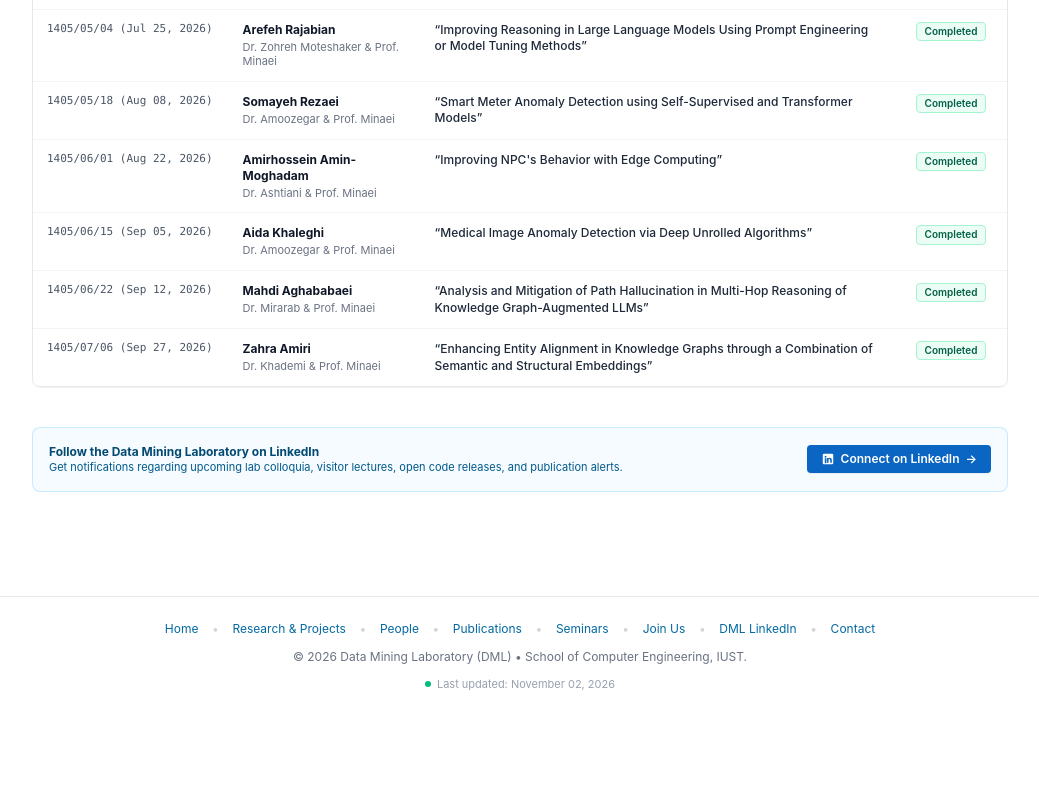
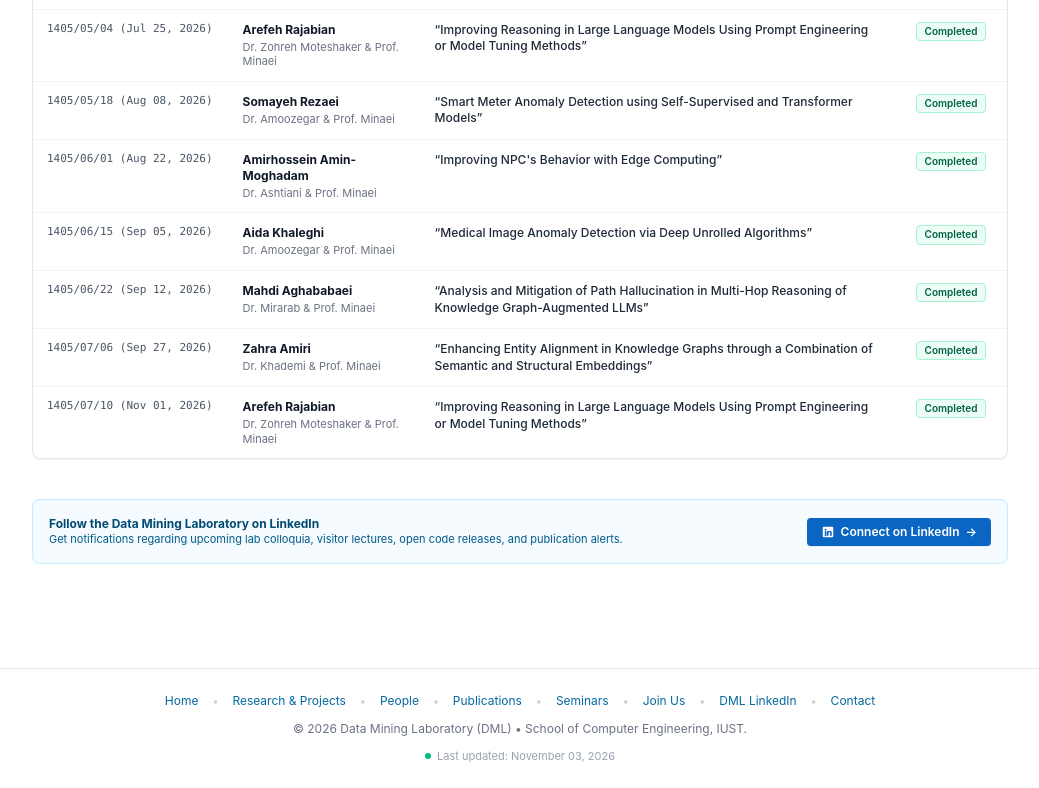
Before and after one commit to PooryaSN2000/iust-dml-website, a website built with Vite: page seminars.html in a window 1280 px wide. Shown: the part 1245-2033 px from the top of the page, without its empty margins (120-1159 px from the left). Before the commit the page ends 1960 px from the top, so only its background shows below. Built offline with nearby package versions, Linux system fonts and the light colour scheme.

Commit message:
feat(seminars): add gen-18 colloquium and sync scholar data (9958 citations)

```diff
--- a/contact.html
+++ b/contact.html
@@ -145,9 +145,9 @@
         <a href="./contact.html" class="hover:underline hover:text-gray-800 transition-colors">Contact</a>
       </nav>
       <div>&copy; 2026 Data Mining Laboratory (DML) &bull; School of Computer Engineering, IUST.</div>
-      <div class="inline-flex items-center gap-1.5 text-[11px] text-gray-400" title="Last updated: November 02, 2026 (1405/08/11)">
+      <div class="inline-flex items-center gap-1.5 text-[11px] text-gray-400" title="Last updated: November 03, 2026 (1405/08/12)">
         <span class="w-1.5 h-1.5 rounded-full bg-emerald-500"></span>
-        <span>Last updated: November 02, 2026</span>
+        <span>Last updated: November 03, 2026</span>
       </div>
     </div>
   </footer>
--- a/index.html
+++ b/index.html
@@ -220,9 +220,9 @@
         <a href="./contact.html" class="hover:underline hover:text-gray-800 transition-colors">Contact</a>
       </nav>
       <div>&copy; 2026 Data Mining Laboratory (DML) &bull; School of Computer Engineering, IUST.</div>
-      <div class="inline-flex items-center gap-1.5 text-[11px] text-gray-400" title="Last updated: November 02, 2026 (1405/08/11)">
+      <div class="inline-flex items-center gap-1.5 text-[11px] text-gray-400" title="Last updated: November 03, 2026 (1405/08/12)">
         <span class="w-1.5 h-1.5 rounded-full bg-emerald-500"></span>
-        <span>Last updated: November 02, 2026</span>
+        <span>Last updated: November 03, 2026</span>
       </div>
     </div>
   </footer>
--- a/join.html
+++ b/join.html
@@ -158,9 +158,9 @@
         <a href="./contact.html" class="hover:underline hover:text-gray-800 transition-colors">Contact</a>
       </nav>
       <div>&copy; 2026 Data Mining Laboratory (DML) &bull; School of Computer Engineering, IUST.</div>
-      <div class="inline-flex items-center gap-1.5 text-[11px] text-gray-400" title="Last updated: November 02, 2026 (1405/08/11)">
+      <div class="inline-flex items-center gap-1.5 text-[11px] text-gray-400" title="Last updated: November 03, 2026 (1405/08/12)">
         <span class="w-1.5 h-1.5 rounded-full bg-emerald-500"></span>
-        <span>Last updated: November 02, 2026</span>
+        <span>Last updated: November 03, 2026</span>
       </div>
     </div>
   </footer>
--- a/people.html
+++ b/people.html
@@ -280,9 +280,9 @@
         <a href="./contact.html" class="hover:underline hover:text-gray-800 transition-colors">Contact</a>
       </nav>
       <div>&copy; 2026 Data Mining Laboratory (DML) &bull; School of Computer Engineering, IUST.</div>
-      <div class="inline-flex items-center gap-1.5 text-[11px] text-gray-400" title="Last updated: November 02, 2026 (1405/08/11)">
+      <div class="inline-flex items-center gap-1.5 text-[11px] text-gray-400" title="Last updated: November 03, 2026 (1405/08/12)">
         <span class="w-1.5 h-1.5 rounded-full bg-emerald-500"></span>
-        <span>Last updated: November 02, 2026</span>
+        <span>Last updated: November 03, 2026</span>
       </div>
     </div>
   </footer>
--- a/publications.html
+++ b/publications.html
@@ -220,9 +220,9 @@
         <a href="./contact.html" class="hover:underline hover:text-gray-800 transition-colors">Contact</a>
       </nav>
       <div>&copy; 2026 Data Mining Laboratory (DML) &bull; School of Computer Engineering, IUST.</div>
-      <div class="inline-flex items-center gap-1.5 text-[11px] text-gray-400" title="Last updated: November 02, 2026 (1405/08/11)">
+      <div class="inline-flex items-center gap-1.5 text-[11px] text-gray-400" title="Last updated: November 03, 2026 (1405/08/12)">
         <span class="w-1.5 h-1.5 rounded-full bg-emerald-500"></span>
-        <span>Last updated: November 02, 2026</span>
+        <span>Last updated: November 03, 2026</span>
       </div>
     </div>
   </footer>
--- a/research.html
+++ b/research.html
@@ -210,9 +210,9 @@
         <a href="./contact.html" class="hover:underline hover:text-gray-800 transition-colors">Contact</a>
       </nav>
       <div>&copy; 2026 Data Mining Laboratory (DML) &bull; School of Computer Engineering, IUST.</div>
-      <div class="inline-flex items-center gap-1.5 text-[11px] text-gray-400" title="Last updated: November 02, 2026 (1405/08/11)">
+      <div class="inline-flex items-center gap-1.5 text-[11px] text-gray-400" title="Last updated: November 03, 2026 (1405/08/12)">
         <span class="w-1.5 h-1.5 rounded-full bg-emerald-500"></span>
-        <span>Last updated: November 02, 2026</span>
+        <span>Last updated: November 03, 2026</span>
       </div>
     </div>
   </footer>
--- a/seminars.html
+++ b/seminars.html
@@ -199,9 +199,9 @@
         <a href="./contact.html" class="hover:underline hover:text-gray-800 transition-colors">Contact</a>
       </nav>
       <div>&copy; 2026 Data Mining Laboratory (DML) &bull; School of Computer Engineering, IUST.</div>
-      <div class="inline-flex items-center gap-1.5 text-[11px] text-gray-400" title="Last updated: November 02, 2026 (1405/08/11)">
+      <div class="inline-flex items-center gap-1.5 text-[11px] text-gray-400" title="Last updated: November 03, 2026 (1405/08/12)">
         <span class="w-1.5 h-1.5 rounded-full bg-emerald-500"></span>
-        <span>Last updated: November 02, 2026</span>
+        <span>Last updated: November 03, 2026</span>
       </div>
     </div>
   </footer>
--- a/src/data/seminars.json
+++ b/src/data/seminars.json
@@ -135,6 +135,14 @@
       "title": "Enhancing Entity Alignment in Knowledge Graphs through a Combination of Semantic and Structural Embeddings",
       "date": "1405/07/06 (Sep 27, 2026)",
       "status": "Completed"
+    },
+    {
+      "id": "gen-18",
+      "speaker": "Arefeh Rajabian",
+      "mentor": "Dr. Zohreh Moteshaker & Prof. Minaei",
+      "title": "Improving Reasoning in Large Language Models Using Prompt Engineering or Model Tuning Methods",
+      "date": "1405/07/10 (Nov 01, 2026)",
+      "status": "Completed"
     }
   ],
   "series_class_1404": [
```
